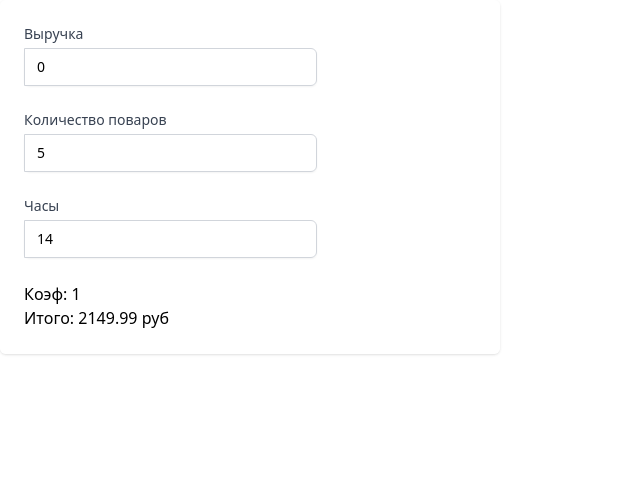
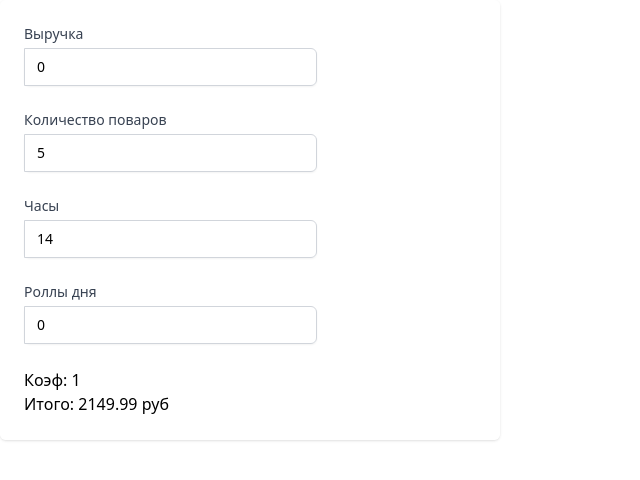
Before and after one commit to fufaldinav/oper-calc, a Vue app: page / in a window 1280 px wide. Shown: the top 480 px of the page, without its empty margins (0-640 px from the left). Built offline with nearby package versions, Linux system fonts and the light colour scheme.

Commit message:
Add roll of the day

```diff
--- a/src/views/HomeView.vue
+++ b/src/views/HomeView.vue
@@ -36,7 +36,7 @@
                       name="cooks"
                       id="cooks"
                       class="block w-full rounded-none rounded-r-md border-gray-300 focus:border-indigo-500 focus:ring-indigo-500 sm:text-sm"
-                      placeholder="Введите выручку"
+                      placeholder="Введите кол-во поваров в смене"
                     />
                   </div>
                 </div>
@@ -53,7 +53,24 @@
                       name="hours"
                       id="hours"
                       class="block w-full rounded-none rounded-r-md border-gray-300 focus:border-indigo-500 focus:ring-indigo-500 sm:text-sm"
-                      placeholder="Введите выручку"
+                      placeholder="Введите отработанные часы"
+                    />
+                  </div>
+                </div>
+                <div class="col-span-3 sm:col-span-2">
+                  <label
+                    for="hours"
+                    class="block text-sm font-medium text-gray-700"
+                    >Роллы дня</label
+                  >
+                  <div class="mt-1 rounded-md shadow-sm">
+                    <input
+                      v-model="rollOfDayCount"
+                      type="number"
+                      name="hours"
+                      id="hours"
+                      class="block w-full rounded-none rounded-r-md border-gray-300 focus:border-indigo-500 focus:ring-indigo-500 sm:text-sm"
+                      placeholder="Введите кол-во роллов дня"
                     />
                   </div>
                 </div>
@@ -77,10 +94,12 @@ const MIN_INCOME = 10000;
 const RATE_GROW_STEP = 2000;
 const RATE_STEP = 0.05;
 const HOUR_COST = 153.571;
+const ROLL_OF_DAY_PRICE = 10;
 
 const income = ref(0);
 const cooks = ref(5);
 const hours = ref(14);
+const rollOfDayCount = ref(0);
 
 const rate = computed(() => {
   if (!cooks.value) {
@@ -99,7 +118,11 @@ const rate = computed(() => {
   );
 });
 
-const salary = computed(() => HOUR_COST * hours.value * rate.value);
+const rollOfDayBonus = computed(() => ROLL_OF_DAY_PRICE * rollOfDayCount.value);
+
+const salary = computed(
+  () => HOUR_COST * hours.value * rate.value + rollOfDayBonus.value,
+);
 </script>
 
 <style lang="scss"></style>
```
